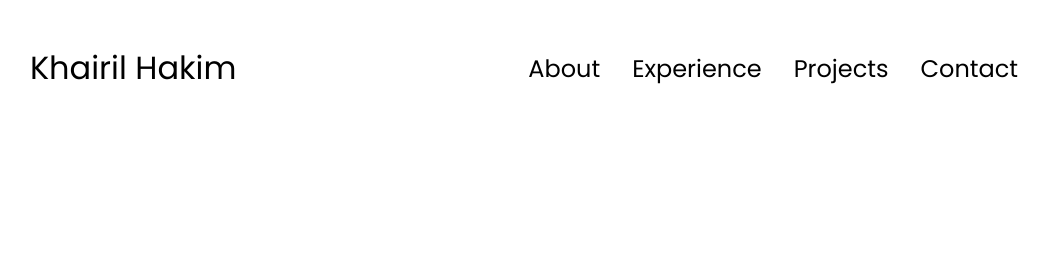
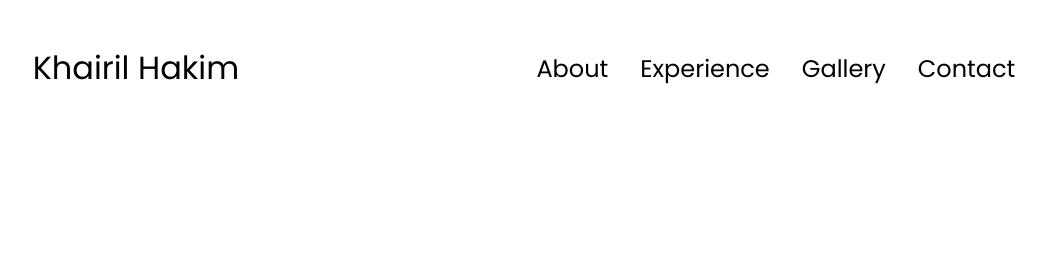
Before and after one commit to khhakim/khairil-Hakim, a plain HTML site: page index.html in a window 1280 px wide. Shown: the top 262 px of the page, without its empty margins (116-1165 px from the left). Drawn offline with Linux system fonts and the light colour scheme.

Commit message:
Gallery fix

```diff
--- a/index.html
+++ b/index.html
@@ -15,7 +15,7 @@
         <ul class="nav-links">
           <li><a href="#about">About</a></li>
           <li><a href="#experience">Experience</a></li>
-          <li><a href="#projects">Projects</a></li>
+          <li><a href="#gallery">Gallery</a></li>
           <li><a href="#contact">Contact</a></li>
         </ul>
       </div>
@@ -31,7 +31,7 @@
         <div class="menu-links">
           <li><a href="#about" onclick="toggleMenu()">About</a></li>
           <li><a href="#experience" onclick="toggleMenu()">Experience</a></li>
-          <li><a href="#projects" onclick="toggleMenu()">Projects</a></li>
+          <li><a href="#gallery" onclick="toggleMenu()">Gallery</a></li>
           <li><a href="#contact" onclick="toggleMenu()">Contact</a></li>
         </div>
       </div>
```
